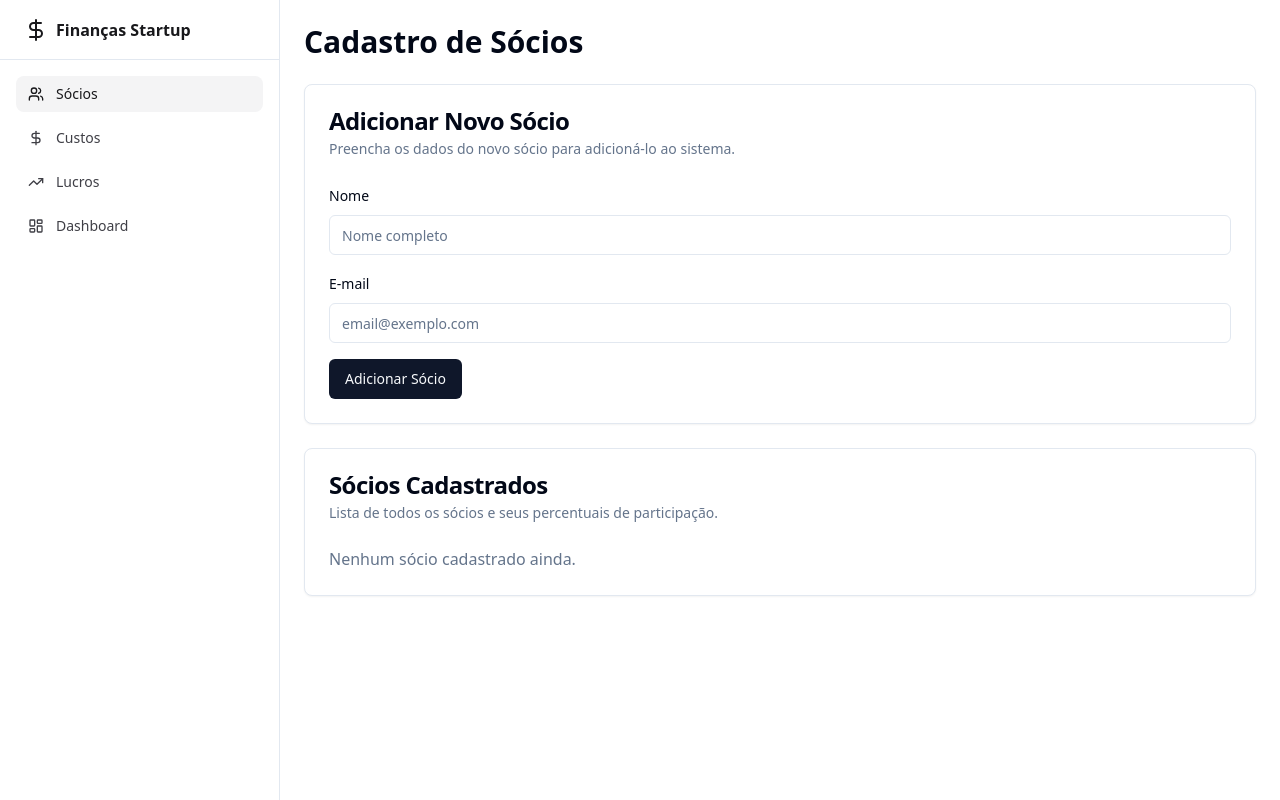
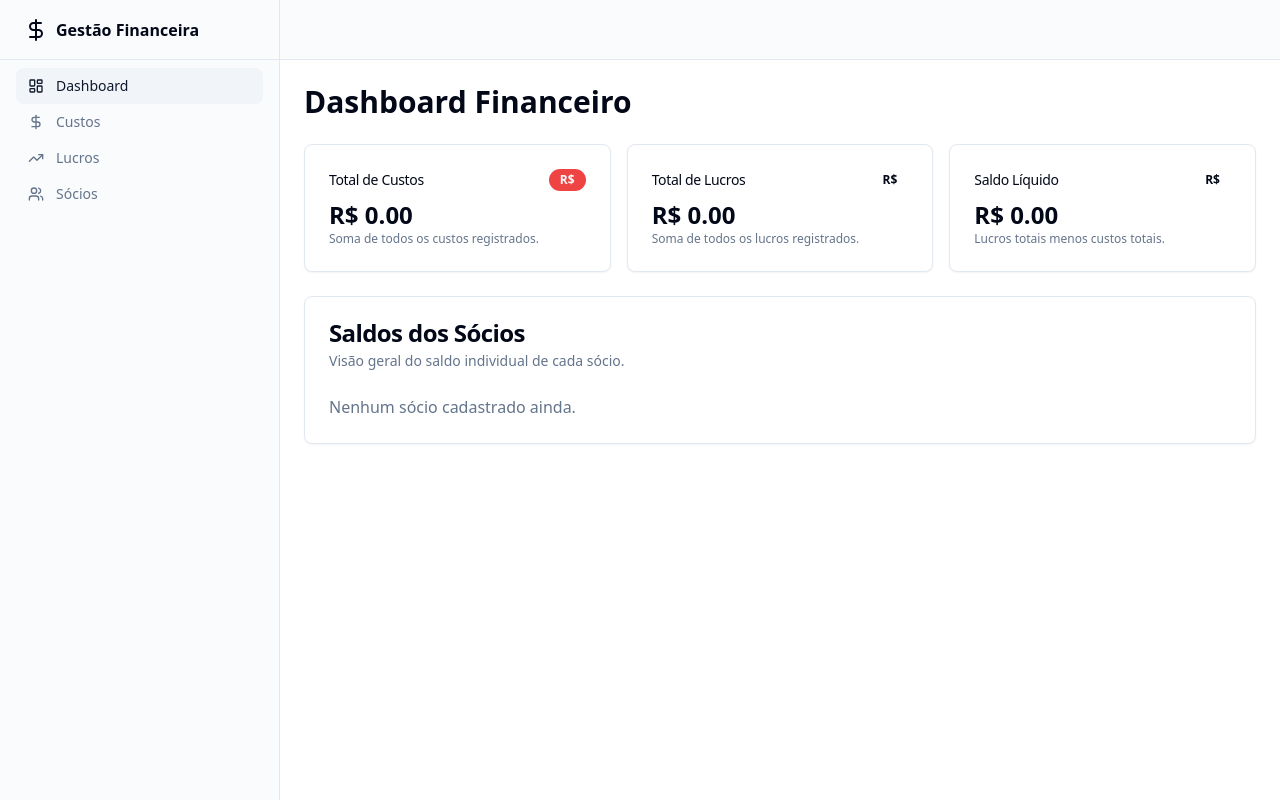
Before and after one commit to Coralytics-vibe/Financial-Coralytics, a React (Vite) app: page / in a window 1280 px wide. Before the commit this address led to /partners. Built offline with nearby package versions, Linux system fonts and the light colour scheme.

Commit message:
[dyad] Definindo o Dashboard como a home e primeiro item de navegação, e Sócios como o último. - wrote 6 file(s), added react-hot-toast package(s)

```diff
--- a/package.json
+++ b/package.json
@@ -52,6 +52,7 @@
     "react-day-picker": "^8.10.1",
     "react-dom": "^18.3.1",
     "react-hook-form": "^7.53.0",
+    "react-hot-toast": "^2.6.0",
     "react-resizable-panels": "^2.1.3",
     "react-router-dom": "^6.26.2",
     "recharts": "^2.12.7",
--- a/src/App.tsx
+++ b/src/App.tsx
@@ -1,47 +1,42 @@
-import { Toaster } from "@/components/ui/toaster";
-import { Toaster as Sonner } from "@/components/ui/sonner";
+"use client";
+
+import { BrowserRouter as Router, Routes, Route } from "react-router-dom";
 import { TooltipProvider } from "@/components/ui/tooltip";
-import { QueryClient, QueryClientProvider } from "@tanstack/react-query";
-import { BrowserRouter, Routes, Route } from "react-router-dom";
-import Layout from "./components/Layout";
-import Index from "./pages/Index";
-import Partners from "./pages/Partners";
-import Costs from "./pages/Costs";
-import Profits from "./pages/Profits";
-import Dashboard from "./pages/Dashboard";
-import NotFound from "./pages/NotFound";
-import { PartnersProvider } from "./context/PartnersContext";
-import { CostsProvider } from "./context/CostsContext";     // Import CostsProvider
-import { ProfitsProvider } from "./context/ProfitsContext"; // Import ProfitsProvider
+import { Toaster } from "react-hot-toast"; // This package will be installed
 
-const queryClient = new QueryClient();
+import Layout from "@/components/Layout";
+import Dashboard from "@/pages/Dashboard";
+import Costs from "@/pages/Costs";
+import Profits from "@/pages/Profits";
+import Partners from "@/pages/Partners";
 
-const App = () => (
-  <QueryClientProvider client={queryClient}>
+import { PartnersProvider } from "@/context/PartnersContext";
+import { CostsProvider } from "@/context/CostsContext";
+import { ProfitsProvider } from "@/context/ProfitsContext";
+
+function App() {
+  return (
     <TooltipProvider>
       <Toaster />
-      <Sonner />
-      <BrowserRouter>
       <PartnersProvider>
-          <CostsProvider>     {/* Wrap with CostsProvider */}
-            <ProfitsProvider> {/* Wrap with ProfitsProvider */}
-              <Layout>
+        <CostsProvider>
+          <ProfitsProvider>
+            <Router>
               <Routes>
-                  <Route path="/" element={<Index />} />
-                  <Route path="/partners" element={<Partners />} />
-                  <Route path="/costs" element={<Costs />} />
-                  <Route path="/profits" element={<Profits />} />
-                  <Route path="/dashboard" element={<Dashboard />} />
-                  {/* ADD ALL CUSTOM ROUTES ABOVE THE CATCH-ALL "*" ROUTE */}
-                  <Route path="*" element={<NotFound />} />
+                <Route path="/" element={<Layout />}>
+                  <Route index element={<Dashboard />} />
+                  <Route path="dashboard" element={<Dashboard />} />
+                  <Route path="costs" element={<Costs />} />
+                  <Route path="profits" element={<Profits />} />
+                  <Route path="partners" element={<Partners />} />
+                </Route>
               </Routes>
-              </Layout>
+            </Router>
           </ProfitsProvider>
         </CostsProvider>
       </PartnersProvider>
-      </BrowserRouter>
     </TooltipProvider>
-  </QueryClientProvider>
   );
+}
 
 export default App;
--- a/src/components/Layout.tsx
+++ b/src/components/Layout.tsx
@@ -1,25 +1,23 @@
 "use client";
 
-import React from "react";
-import { Sidebar, MobileSidebar } from "./Sidebar";
+import { Outlet } from "react-router-dom"; // Import Outlet for nested routes
+import Sidebar from "./Sidebar"; // Corrected import for Sidebar (default export)
+// Removed MobileSidebar as it is not exported from Sidebar.tsx
 
-interface LayoutProps {
-  children: React.ReactNode;
-}
-
-const Layout: React.FC<LayoutProps> = ({ children }) => {
+// Removed LayoutProps interface as children are handled by Outlet
+const Layout = () => { // Removed React.FC type
   return (
     <div className="grid min-h-screen w-full md:grid-cols-[220px_1fr] lg:grid-cols-[280px_1fr]">
       <Sidebar />
       <div className="flex flex-col">
-        <header className="flex h-14 items-center gap-4 border-b bg-background px-4 lg:h-[60px] lg:px-6 md:hidden">
-          <MobileSidebar />
+        <header className="flex h-14 items-center gap-4 border-b bg-muted/40 px-4 lg:h-[60px] lg:px-6">
+          {/* MobileSidebar would typically go here if implemented */}
           <div className="w-full flex-1">
             {/* You can add a header title or other elements here for mobile */}
           </div>
         </header>
         <main className="flex flex-1 flex-col gap-4 p-4 lg:gap-6 lg:p-6">
-          {children}
+          <Outlet /> {/* Render nested routes here */}
         </main>
       </div>
     </div>
--- a/src/components/Sidebar.tsx
+++ b/src/components/Sidebar.tsx
@@ -1,93 +1,48 @@
 "use client";
 
-import { Link, NavLink } from "react-router-dom";
-import {
-  Sheet,
-  SheetContent,
-  SheetTrigger,
-} from "@/components/ui/sheet";
-import { Button } from "@/components/ui/button";
-import { Menu, Users, DollarSign, TrendingUp, LayoutDashboard } from "lucide-react";
+import { NavLink } from "react-router-dom";
 import { cn } from "@/lib/utils";
+import { DollarSign, Users, TrendingUp, LayoutDashboard } from "lucide-react"; // Added LayoutDashboard, changed PiggyBank to TrendingUp
 
 const navItems = [
-  { name: "Sócios", href: "/partners", icon: Users },
+  { name: "Dashboard", href: "/", icon: LayoutDashboard }, // New home and first item
   { name: "Custos", href: "/costs", icon: DollarSign },
   { name: "Lucros", href: "/profits", icon: TrendingUp },
-  { name: "Dashboard", href: "/dashboard", icon: LayoutDashboard },
+  { name: "Sócios", href: "/partners", icon: Users }, // Moved to last position
 ];
 
 const Sidebar = () => {
   return (
-    <div className="hidden md:flex flex-col h-full border-r bg-sidebar-background text-sidebar-foreground">
+    <div className="hidden border-r bg-muted/40 md:block">
+      <div className="flex h-full max-h-screen flex-col gap-2">
         <div className="flex h-14 items-center border-b px-4 lg:h-[60px] lg:px-6">
-        <Link to="/" className="flex items-center gap-2 font-semibold text-sidebar-primary">
+          <NavLink to="/" className="flex items-center gap-2 font-semibold">
             <DollarSign className="h-6 w-6" />
-          <span className="">Finanças Startup</span>
-        </Link>
+            <span className="">Gestão Financeira</span>
+          </NavLink>
         </div>
-      <nav className="flex-1 px-2 py-4 text-sm font-medium lg:px-4">
-        <ul className="grid gap-2">
+        <div className="flex-1">
+          <nav className="grid items-start px-2 text-sm font-medium lg:px-4">
             {navItems.map((item) => (
-            <li key={item.name}>
               <NavLink
+                key={item.name}
                 to={item.href}
                 className={({ isActive }) =>
                   cn(
-                    "flex items-center gap-3 rounded-lg px-3 py-2 transition-all hover:text-sidebar-primary",
-                    isActive
-                      ? "bg-sidebar-accent text-sidebar-accent-foreground"
-                      : "text-sidebar-foreground"
+                    "flex items-center gap-3 rounded-lg px-3 py-2 text-muted-foreground transition-all hover:text-primary",
+                    isActive && "bg-muted text-primary"
                   )
                 }
               >
                 <item.icon className="h-4 w-4" />
                 {item.name}
               </NavLink>
-            </li>
             ))}
-        </ul>
           </nav>
+        </div>
+      </div>
     </div>
   );
 };
 
-const MobileSidebar = () => {
-  return (
-    <Sheet>
-      <SheetTrigger asChild>
-        <Button variant="outline" size="icon" className="shrink-0 md:hidden">
-          <Menu className="h-5 w-5" />
-          <span className="sr-only">Toggle navigation menu</span>
-        </Button>
-      </SheetTrigger>
-      <SheetContent side="left" className="flex flex-col bg-sidebar-background text-sidebar-foreground">
-        <nav className="grid gap-2 text-lg font-medium">
-          <Link to="/" className="flex items-center gap-2 text-lg font-semibold text-sidebar-primary px-2 py-4">
-            <DollarSign className="h-6 w-6" />
-            <span className="">Finanças Startup</span>
-          </Link>
-          {navItems.map((item) => (
-            <NavLink
-              key={item.name}
-              to={item.href}
-              className={({ isActive }) =>
-                cn(
-                  "mx-[-0.65rem] flex items-center gap-4 rounded-xl px-3 py-2 hover:text-sidebar-primary",
-                  isActive
-                    ? "bg-sidebar-accent text-sidebar-accent-foreground"
-                    : "text-sidebar-foreground"
-                )
-              }
-            >
-              <item.icon className="h-5 w-5" />
-              {item.name}
-            </NavLink>
-          ))}
-        </nav>
-      </SheetContent>
-    </Sheet>
-  );
-};
-
-export { Sidebar, MobileSidebar };
+export default Sidebar;
```
Also changed, not shown: 1 other file (tests, documents, lock files or other folders). Lines whose indentation alone changed are shown as unchanged.
